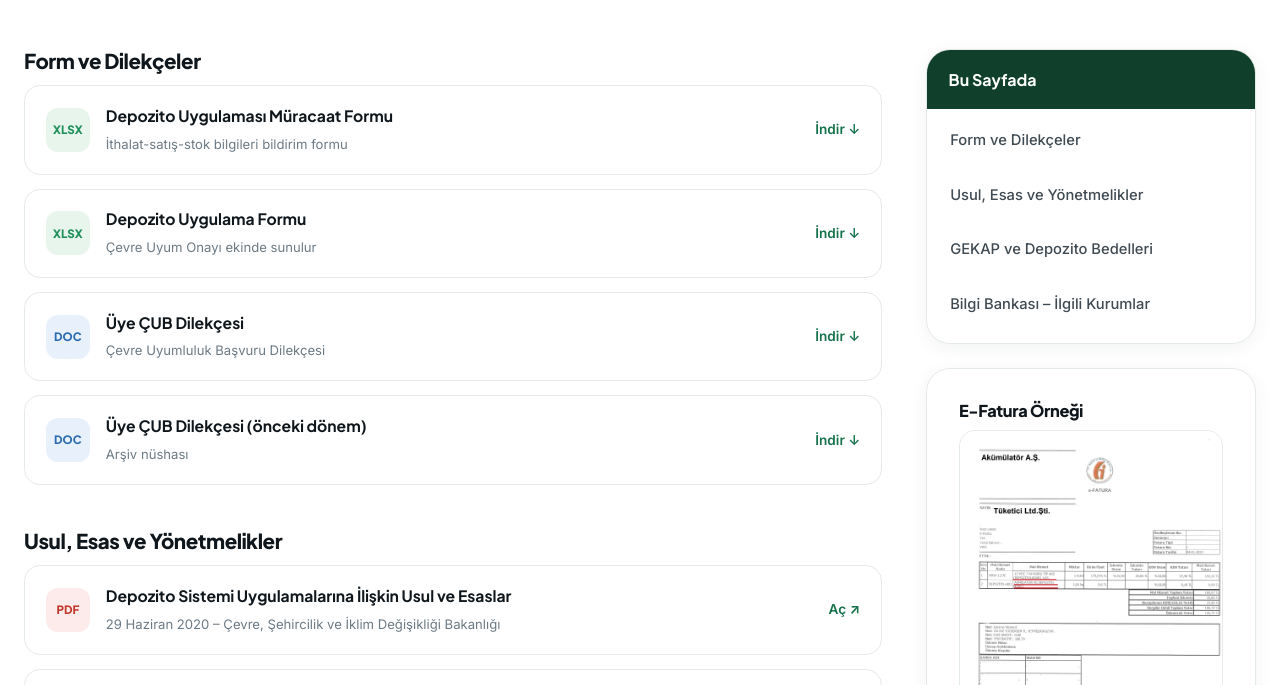
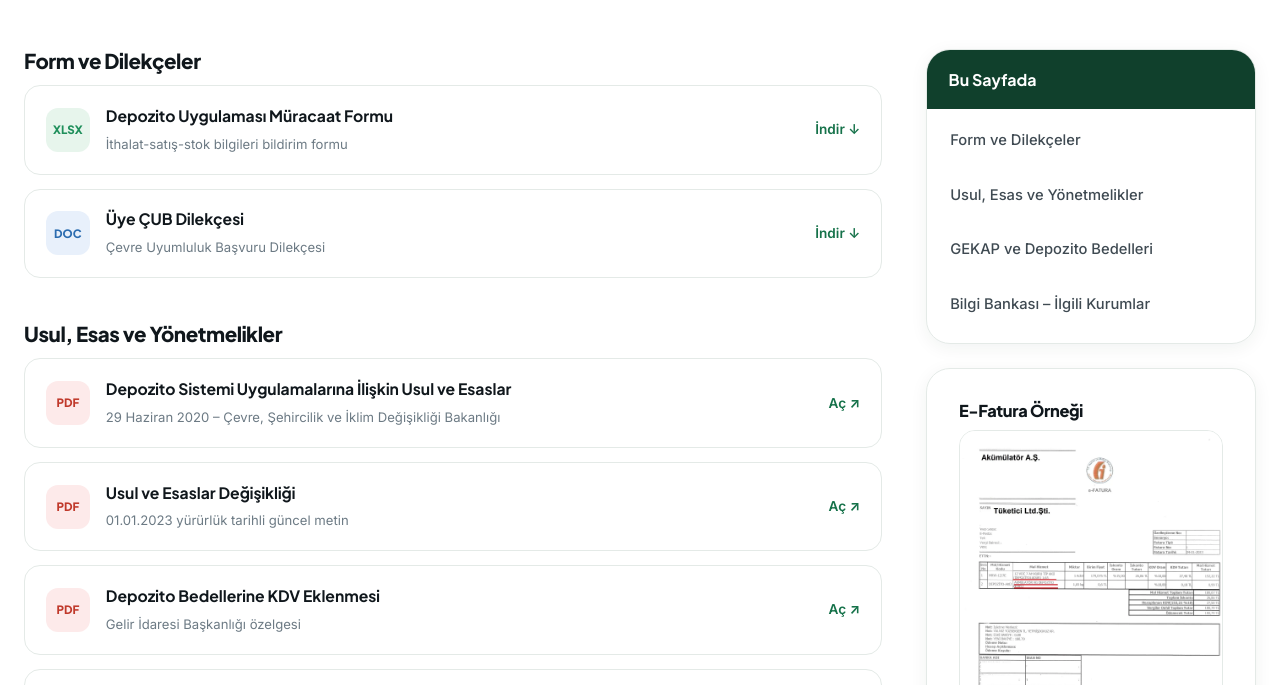
Before and after one commit to yildizemre/tumakuder, a website: page mevzuat.html in a window 1280 px wide. Shown: the part 605-1290 px from the top of the page. Drawn offline with Linux system fonts and the light colour scheme.

Commit message:
Onceki doneme ait Depozito Uygulama Formu ve Uye CUB Dilekcesi (onceki donem) kaldirildi

```diff
--- a/mevzuat.html
+++ b/mevzuat.html
@@ -220,19 +220,9 @@
             <span><b>Depozito Uygulaması Müracaat Formu</b><small>İthalat-satış-stok bilgileri bildirim formu</small></span>
             <span class="doc__go">İndir ↓</span>
           </a>
-          <a class="doc" href="assets/docs/2023-Depozito-Uygulama-Formu.xlsx">
-            <span class="doc__ico doc__ico--xls">XLSX</span>
-            <span><b>Depozito Uygulama Formu</b><small>Çevre Uyum Onayı ekinde sunulur</small></span>
-            <span class="doc__go">İndir ↓</span>
-          </a>
           <a class="doc" href="assets/docs/2024-Uye-CUB-Dilekcesi.doc">
             <span class="doc__ico doc__ico--doc">DOC</span>
             <span><b>Üye ÇUB Dilekçesi</b><small>Çevre Uyumluluk Başvuru Dilekçesi</small></span>
-            <span class="doc__go">İndir ↓</span>
-          </a>
-          <a class="doc" href="assets/docs/2023-Uye-CUB-Dilekcesi.doc">
-            <span class="doc__ico doc__ico--doc">DOC</span>
-            <span><b>Üye ÇUB Dilekçesi (önceki dönem)</b><small>Arşiv nüshası</small></span>
             <span class="doc__go">İndir ↓</span>
           </a>
         </div>
```
Also changed, not shown: aku-ithalat.html (+0 -5 lines), src/pages/aku-ithalat.html (+0 -5 lines), src/pages/mevzuat.html (+0 -10 lines).
